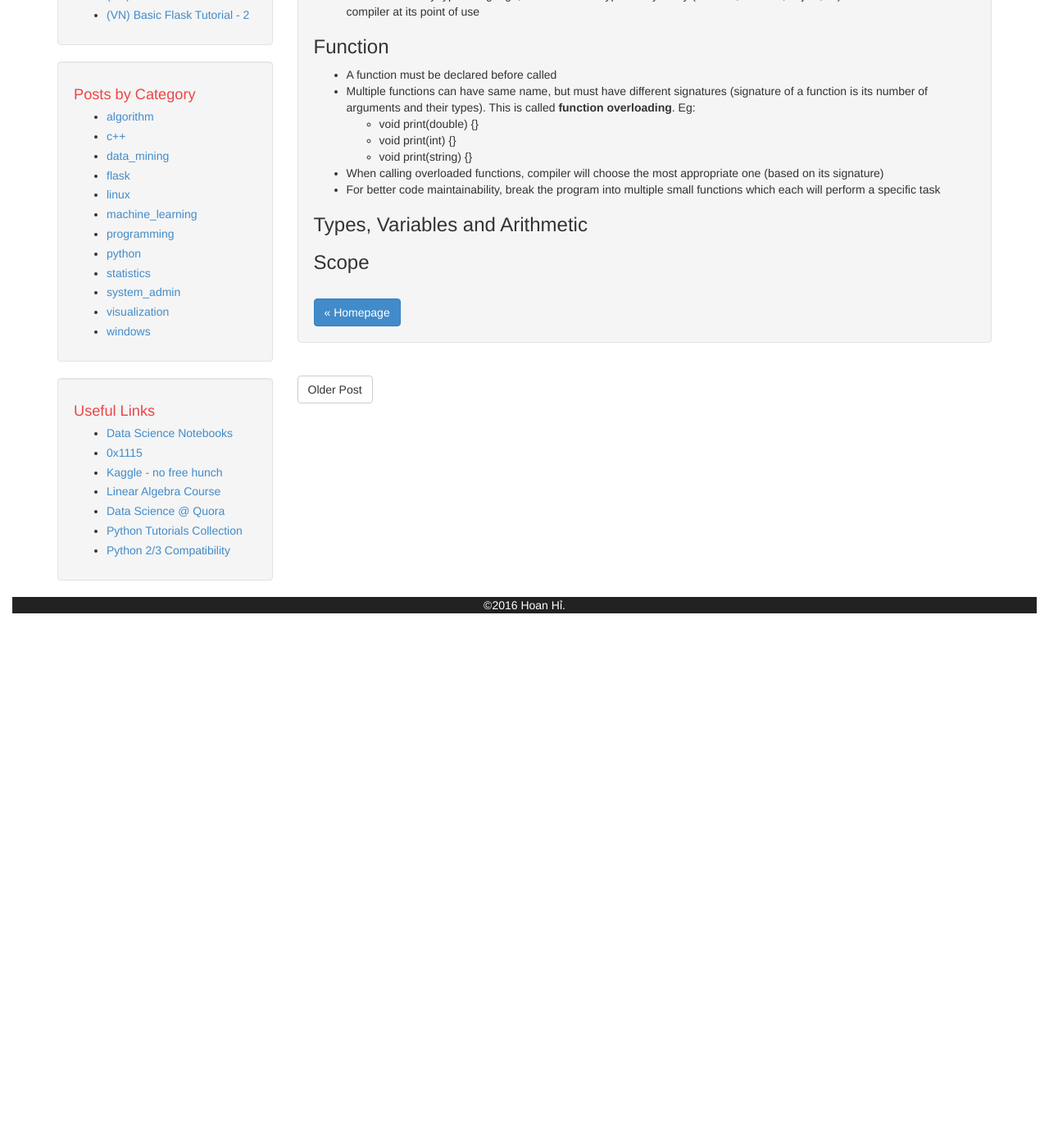
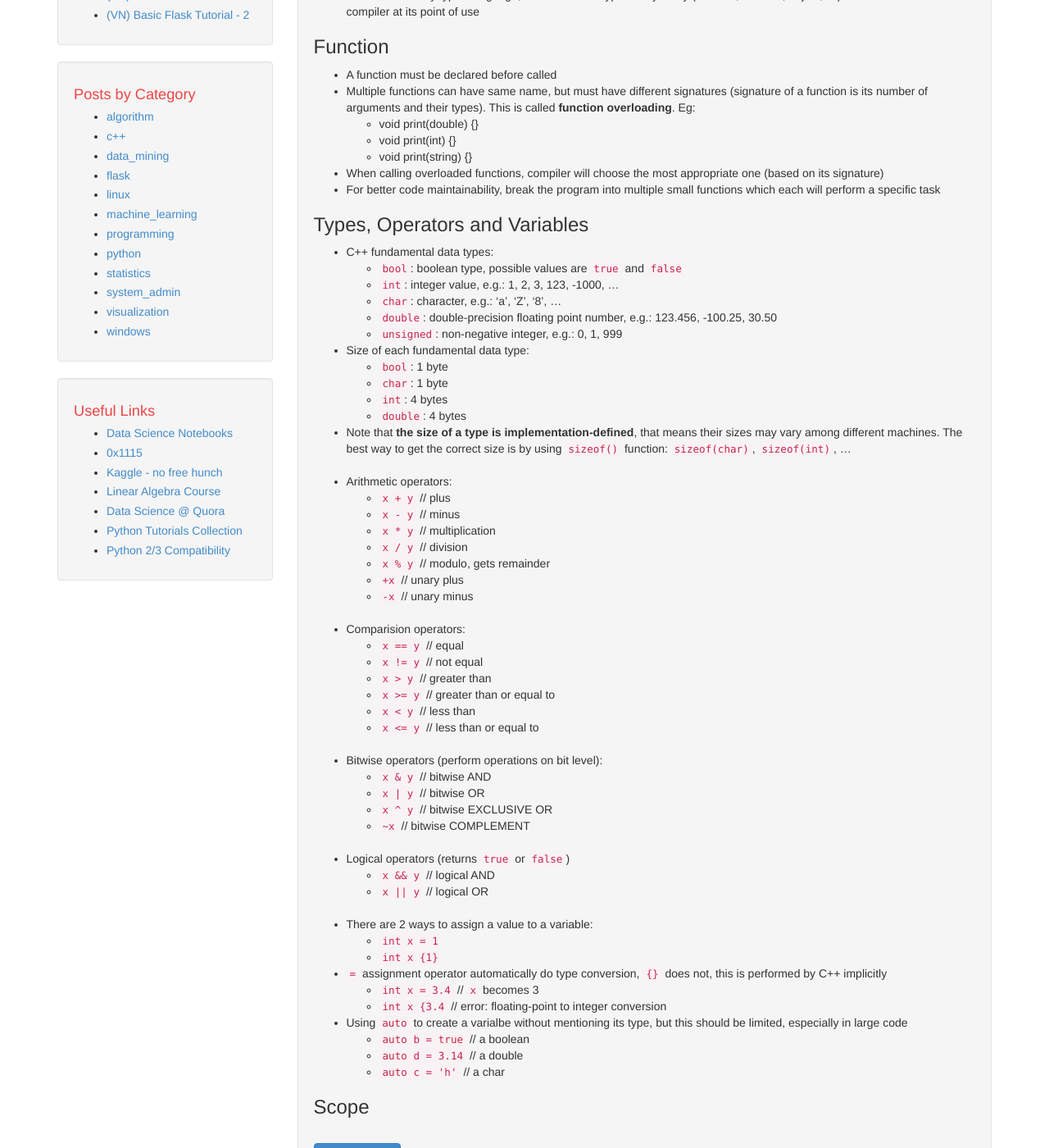
Before and after one commit to hoanvu/hoanvu.github.io, a Jekyll site: the page built from _posts/2016-07-09-c++-notes.md, in a window 1280 px wide and 1400 px high, scrolled down 497 px. Shown: the whole window at 82% size. Built offline with Jekyll 4.4.1, drawn with Linux system fonts in a browser that asks for light colours; before the commit the page ends 1255 px from its top, so only the background shows below that; some of the changed text lies outside the part shown.

Commit message:
update c++ note

```diff
--- a/_posts/2016-07-09-c++-notes.md
+++ b/_posts/2016-07-09-c++-notes.md
@@ -1,6 +1,6 @@
 ---
 layout: post
-title: "C++ Notes"
+title: "C++ Notes (1)"
 date: 2016-07-09 00:19:30 +0700
 categories: c++ programming
 tags: c++ programming notes
@@ -32,6 +32,58 @@ So this post will list out some important points that I think I need to remember
 - When calling overloaded functions, compiler will choose the most appropriate one (based on its signature)
 - For better code maintainability, break the program into multiple small functions which each will perform a specific task
 
-### Types, Variables and Arithmetic
+### Types, Operators and Variables
+
+- C++ fundamental data types:
+    - `bool`: boolean type, possible values are `true` and `false`
+    - `int`: integer value, e.g.: 1, 2, 3, 123, -1000, ...
+    - `char`: character, e.g.: 'a', 'Z', '8', ...
+    - `double`: double-precision floating point number, e.g.: 123.456, -100.25, 30.50
+    - `unsigned`: non-negative integer, e.g.: 0, 1, 999
+- Size of each fundamental data type:
+    - `bool`: 1 byte
+    - `char`: 1 byte
+    - `int`: 4 bytes
+    - `double`: 4 bytes
+- Note that **the size of a type is implementation-defined**, that means their sizes may vary among different machines. The best way to get the correct size is by using `sizeof()` function: `sizeof(char)`, `sizeof(int)`, ...
+<br><br>
+- Arithmetic operators:
+    - `x + y`   // plus
+    - `x - y`   // minus
+    - `x * y`   // multiplication
+    - `x / y`   // division
+    - `x % y`   // modulo, gets remainder
+    - `+x`     // unary plus
+    - `-x`     // unary minus
+<br><br>
+- Comparision operators:
+    - `x == y`  // equal
+    - `x != y`  // not equal
+    - `x > y`   // greater than
+    - `x >= y`  // greater than or equal to
+    - `x < y`   // less than
+    - `x <= y`  // less than or equal to
+<br><br>
+- Bitwise operators (perform operations on bit level):
+    - `x & y`     // bitwise AND
+    - `x | y`     // bitwise OR
+    - `x ^ y`     // bitwise EXCLUSIVE OR
+    - `~x`        // bitwise COMPLEMENT
+<br>   <br>
+- Logical operators (returns `true` or `false`)
+    - `x && y`    // logical AND
+    - `x || y`    // logical OR
+<br><br>
+- There are 2 ways to assign a value to a variable:
+    - `int x = 1`
+    - `int x {1}`
+- `=` assignment operator automatically do type conversion, `{}` does not, this is performed by C++ implicitly
+    - `int x = 3.4` // `x` becomes 3
+    - `int x {3.4`  // error: floating-point to integer conversion
+- Using `auto` to create a varialbe without mentioning its type, but this should be limited, especially in large code
+    - `auto b = true`   // a boolean
+    - `auto d = 3.14`   // a double
+    - `auto c = 'h'`    // a char
+
 
 ### Scope
```
